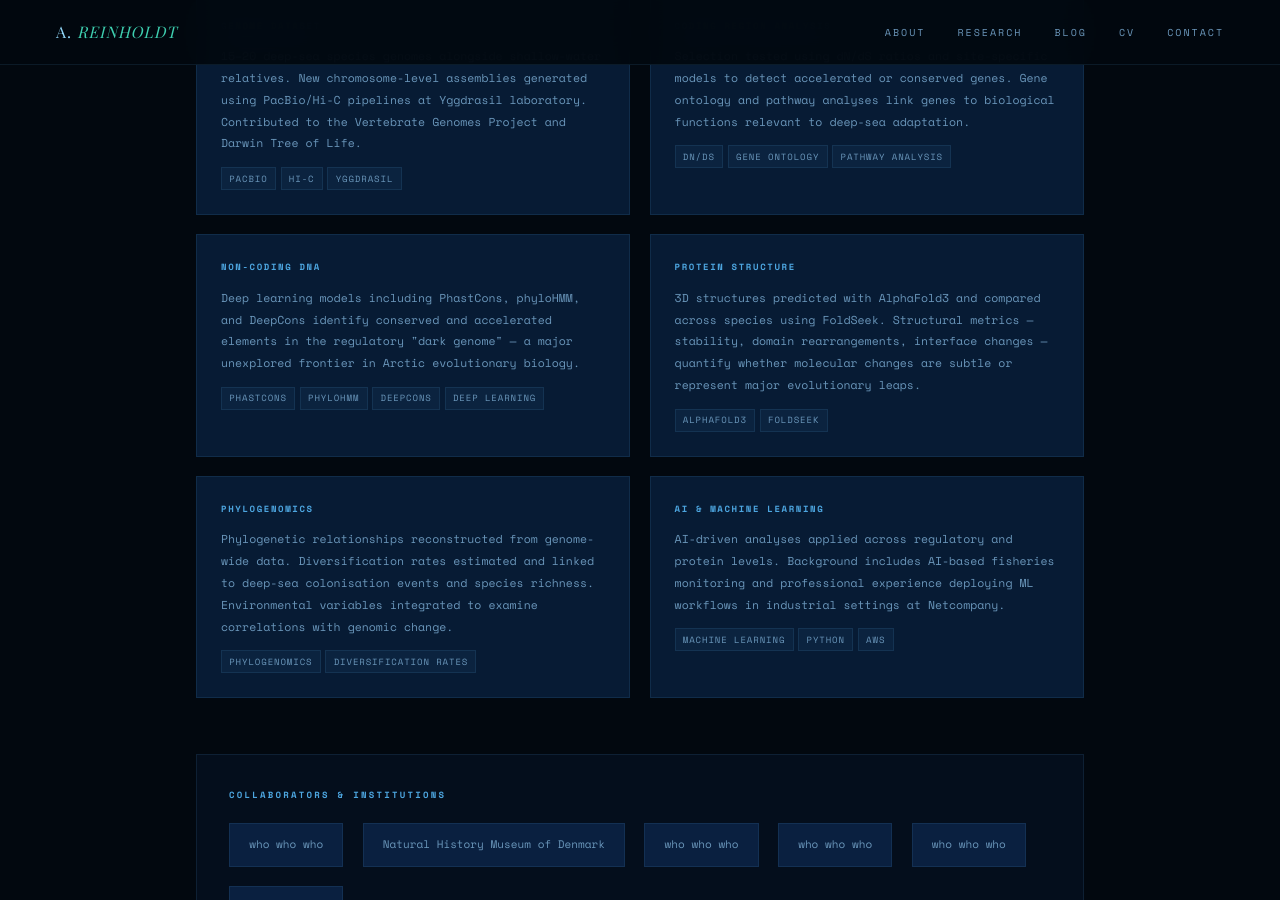
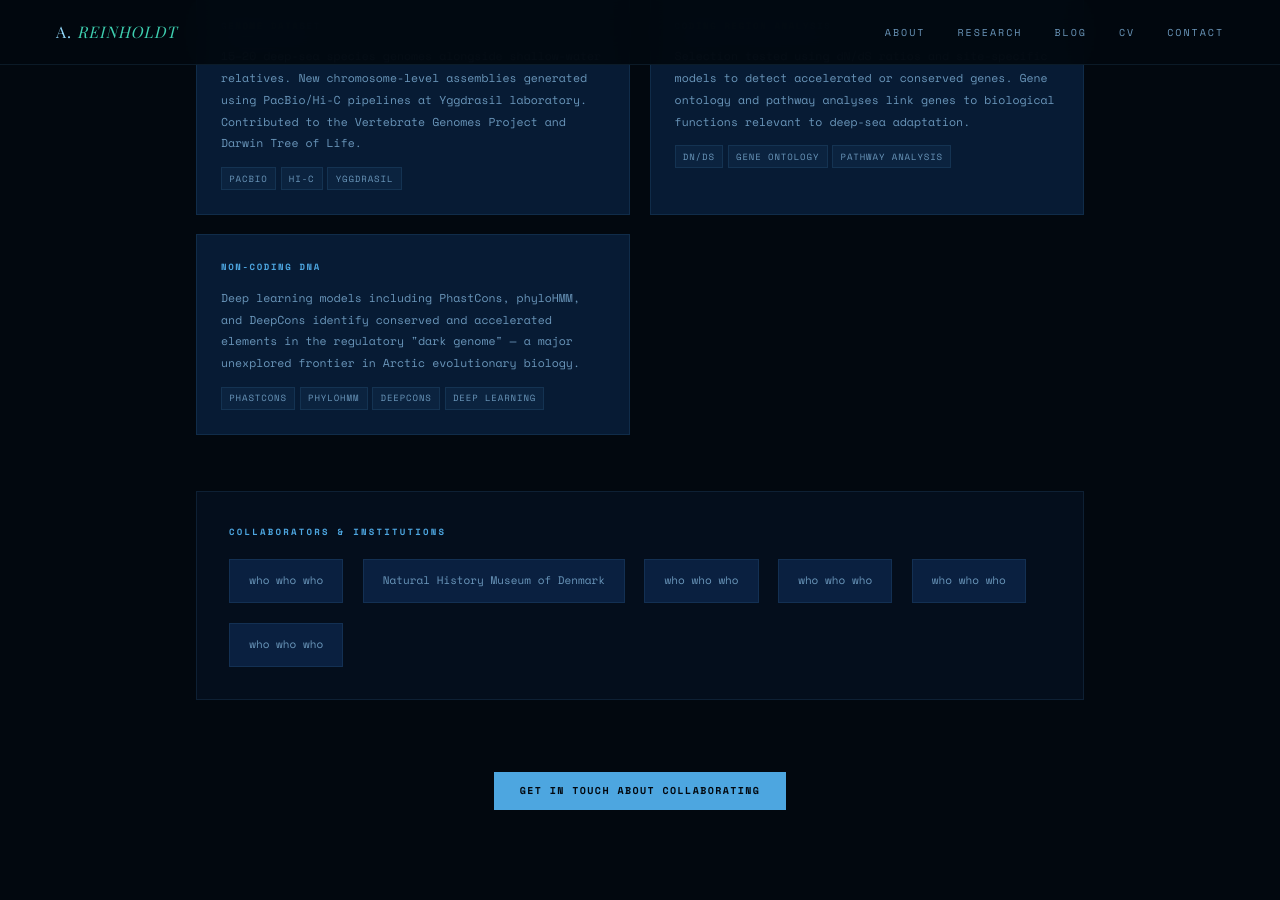
Before and after one commit to Areinholdt/Areinholdt.github.io, a Jekyll site: the page built from research.md, in a window 1280 px wide and 900 px high, scrolled down 1662 px. Built offline with Jekyll 4.4.1, drawn with Linux system fonts in a browser that asks for light colours; some web fonts are replaced.

Commit message:
Update research.md

```diff
--- a/research.md
+++ b/research.md
@@ -173,21 +173,7 @@ permalink: /research/
         <p>Deep learning models including PhastCons, phyloHMM, and DeepCons identify conserved and accelerated elements in the regulatory "dark genome" — a major unexplored frontier in Arctic evolutionary biology.</p>
         <div class="tags"><span class="tag">PhastCons</span><span class="tag">phyloHMM</span><span class="tag">DeepCons</span><span class="tag">Deep learning</span></div>
       </div>
-      <div class="meth-card">
-        <h4>Protein structure</h4>
-        <p>3D structures predicted with AlphaFold3 and compared across species using FoldSeek. Structural metrics — stability, domain rearrangements, interface changes — quantify whether molecular changes are subtle or represent major evolutionary leaps.</p>
-        <div class="tags"><span class="tag">AlphaFold3</span><span class="tag">FoldSeek</span></div>
-      </div>
-      <div class="meth-card">
-        <h4>Phylogenomics</h4>
-        <p>Phylogenetic relationships reconstructed from genome-wide data. Diversification rates estimated and linked to deep-sea colonisation events and species richness. Environmental variables integrated to examine correlations with genomic change.</p>
-        <div class="tags"><span class="tag">Phylogenomics</span><span class="tag">Diversification rates</span></div>
-      </div>
-      <div class="meth-card">
-        <h4>AI &amp; machine learning</h4>
-        <p>AI-driven analyses applied across regulatory and protein levels. Background includes AI-based fisheries monitoring and professional experience deploying ML workflows in industrial settings at Netcompany.</p>
-        <div class="tags"><span class="tag">Machine learning</span><span class="tag">Python</span><span class="tag">AWS</span></div>
-      </div>
+
     </div>
   </div>
 
```
